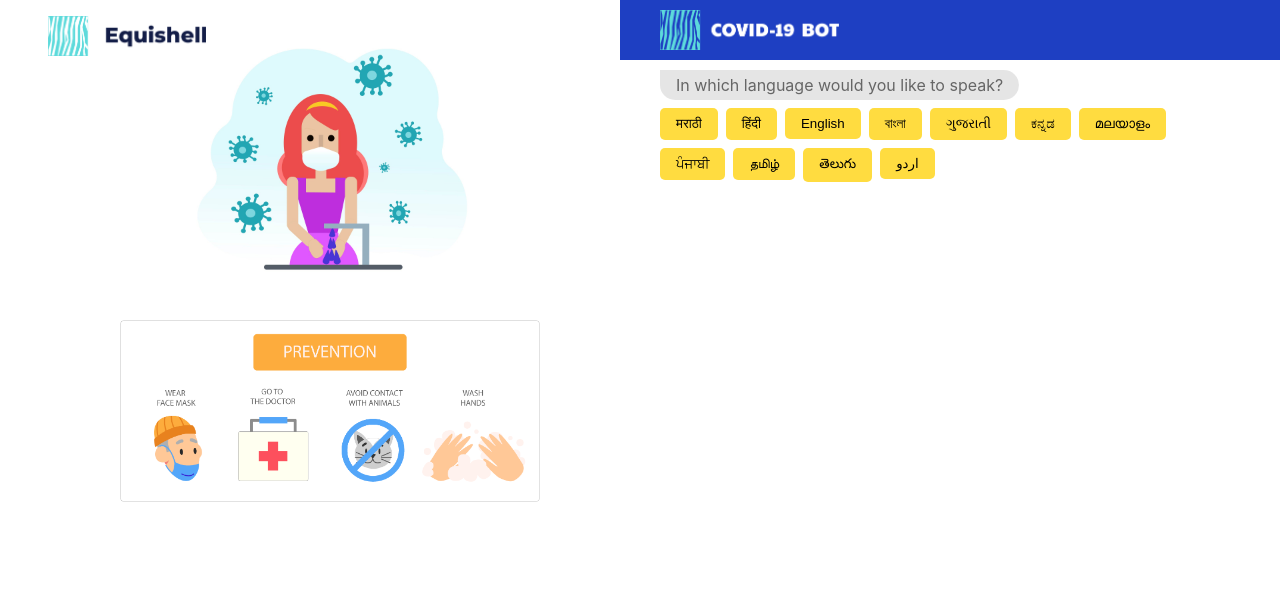
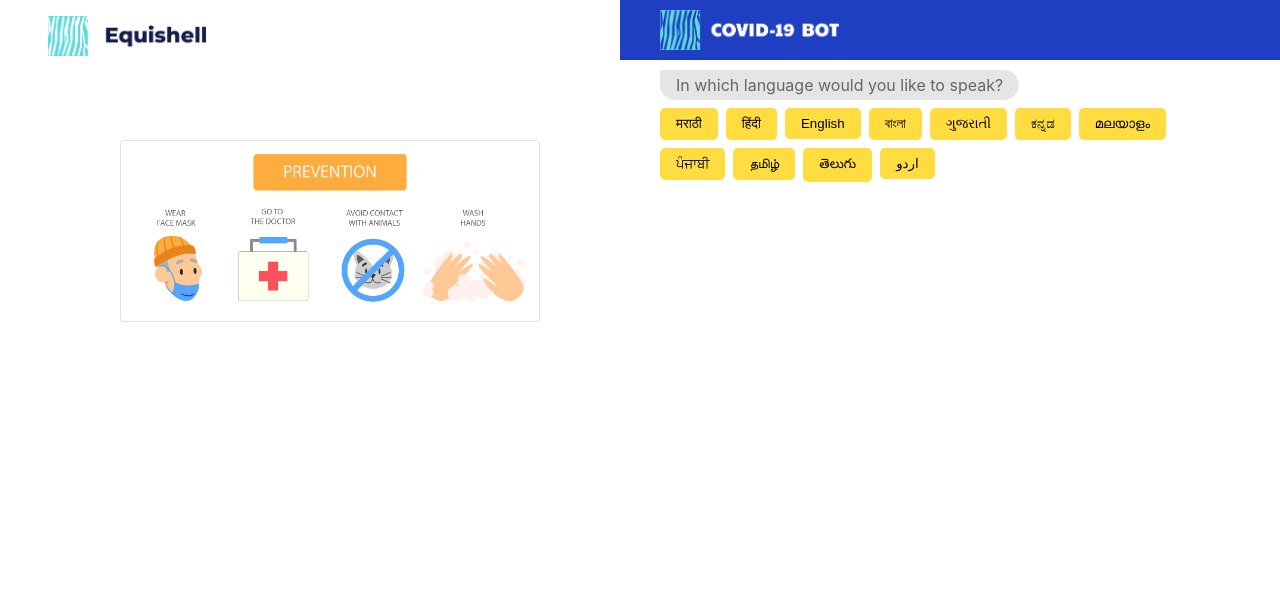
Before and after one commit to karan-sawant/equishell, a Django app: page /covid/ in a window 1280 px wide. Shown: the top 616 px of the page. Run offline with Django 3.2, Linux system fonts and the light colour scheme; some libraries are stand-ins or nearby versions.

Commit message:
Initial Commit

```diff
--- a/covid/templates/covid/index.html
+++ b/covid/templates/covid/index.html
@@ -25,8 +25,8 @@
         <div uk-grid>
             <div class="uk-width-1-2@m explainer uk-visible@s">
                 <img class="logo-top" src="{% static 'home/img/logo_color.png' %}" alt="Equishell">
-                <img src="{% static 'covid/img/corona.jpg' %}" alt="COVID - 19" class="es-covid">
-                <div class="uk-position-relative uk-visible-toggle es-slider" tabindex="-1" uk-slideshow="animation: pull; autoplay: true; finite: false; autoplay-interval: 3000">
+                <!-- <img src="{% static 'covid/img/corona.jpg' %}" alt="COVID - 19" class="es-covid"> -->
+                <div class="uk-position-relative uk-visible-toggle es-slider uk-margin-xlarge-top" tabindex="-1" uk-slideshow="animation: pull; autoplay: true; finite: false; autoplay-interval: 3000">
                     <ul class="uk-slideshow-items">
                         <!-- <li>
                             <img src="{% static 'covid/img/symptoms.png' %}" width="1800" height="1200" alt="">
```
